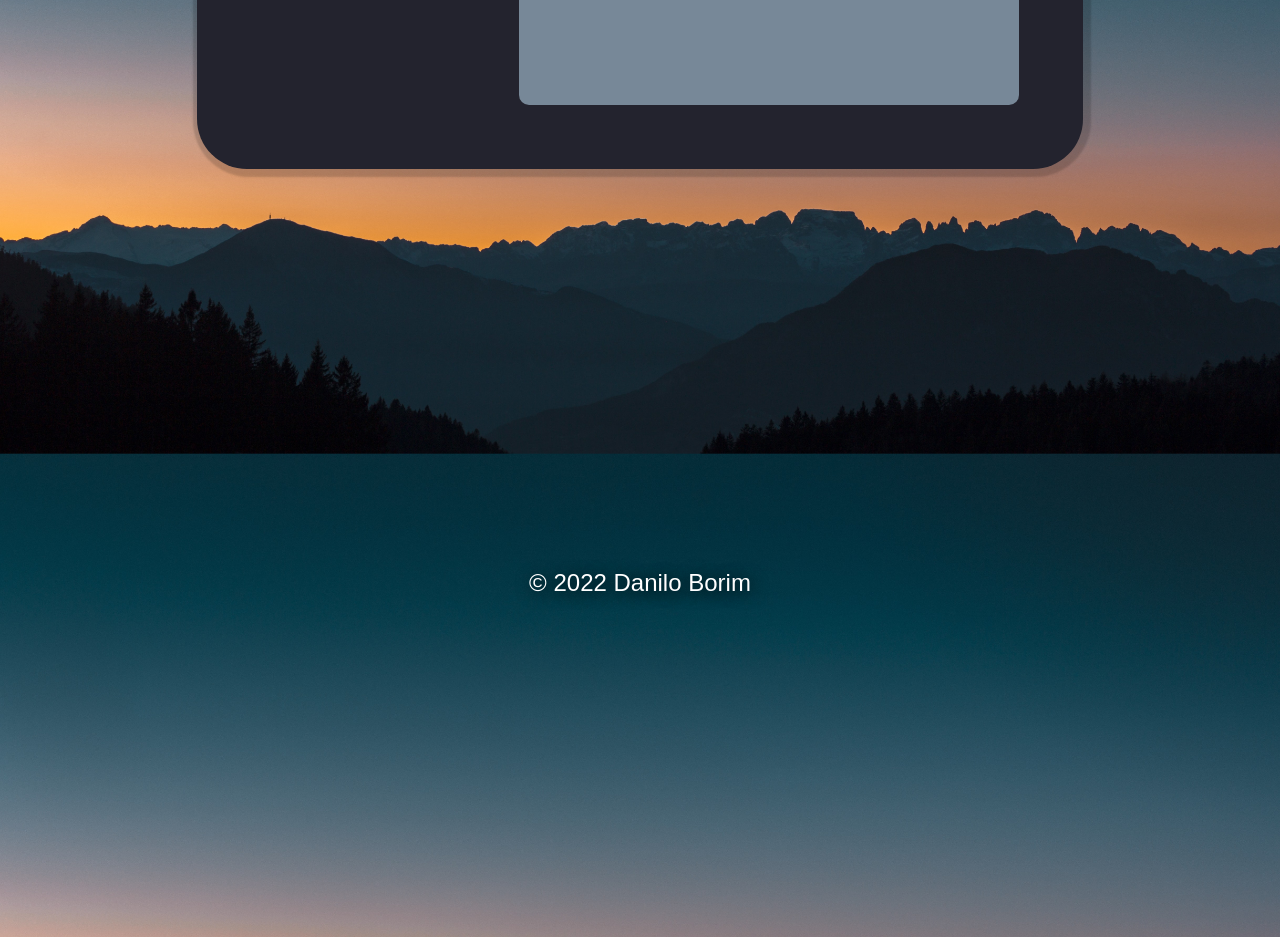
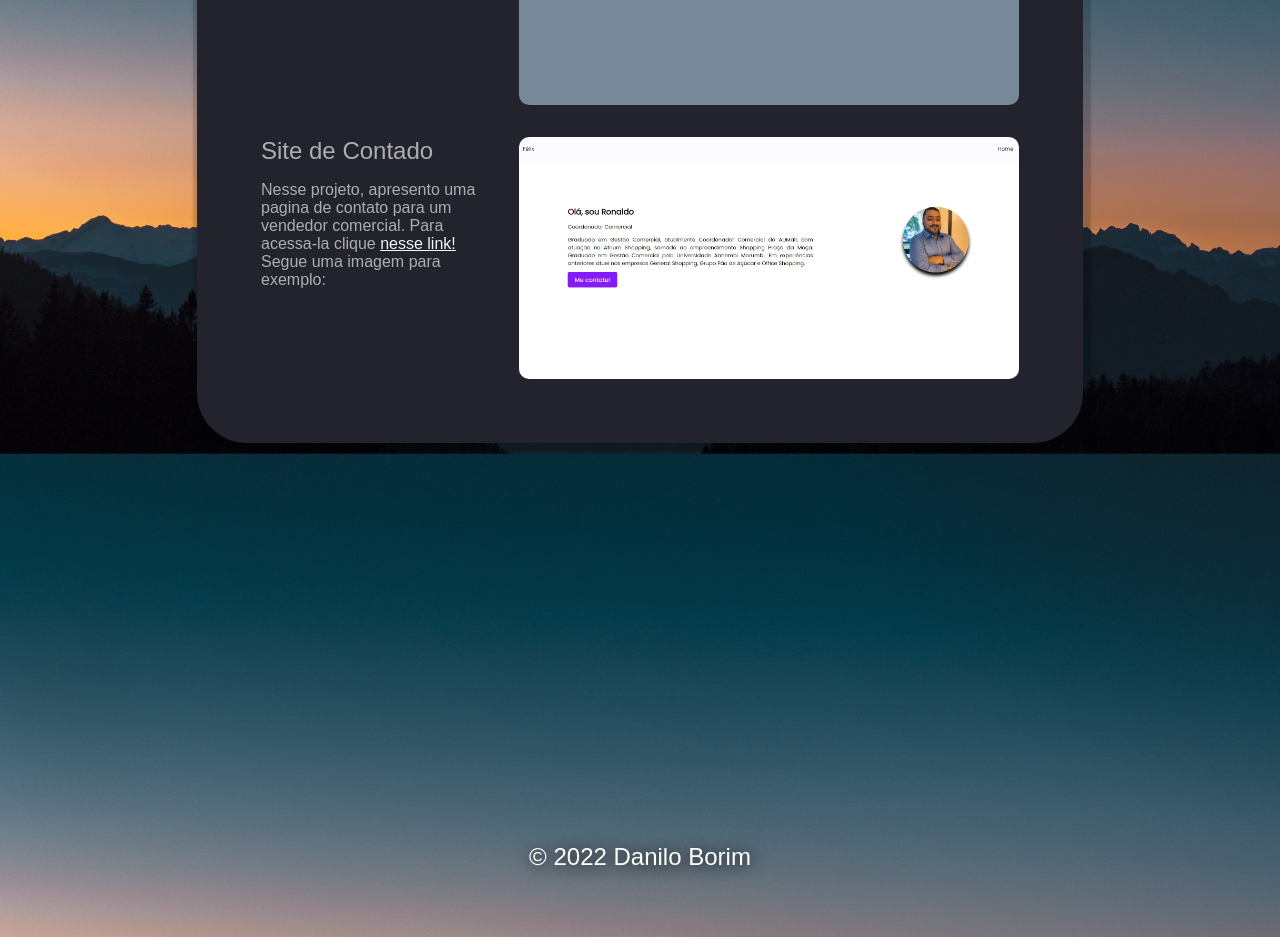
Before and after one commit to DaniloBFS/meu-portfolio, a plain HTML site: page index.html in a window 1280 px wide. Shown: the part 1200-2137 px from the top of the page. Drawn offline with Linux system fonts and the light colour scheme.

Commit message:
adições

```diff
--- a/index.html
+++ b/index.html
@@ -27,13 +27,6 @@
                     <div class="portfolio box">
                         <h1 class="title">Portfólio</h1>
                         <ul>
-                        <!--<li>
-                                <img src="./pics/projetonav.jpg" alt="projeto 1">
-                                <div>
-                                <h2>NavBar Responsiva</h2>
-                                <p></p>
-                                </div>
-                            </li> -->
                             <li>
                                 <div>
                                     <h2>Calculadora em JavaScript</h2>
@@ -42,7 +35,15 @@
                                     </p>
                                     <p>Segue uma imagem para exemplo:</p>
                                 </div>
-                                <img src="./pics/calcJavaS.jpg" alt="projeto 2">
+                                <img src="./pics/calcJavaS.jpg" alt="projeto 1">
+                            </li>
+                            <li>
+                                <div>
+                                <h2>Site de Contado</h2>
+                                <p>Nesse projeto, apresento uma pagina de contato para um vendedor comercial. Para acessa-la clique  <a class ="link" href="https://danilobfs.github.io/rf-portfolio/#contact">nesse link!</a></p>
+                                <p>Segue uma imagem para exemplo:</p>
+                                </div>
+                                <img src="./pics/Portfolioroni.jpg" alt="projeto 2">
                             </li>
                         </ul>
                     </div>
```
Also changed, not shown: pics/Portfolioroni.jpg (added).
